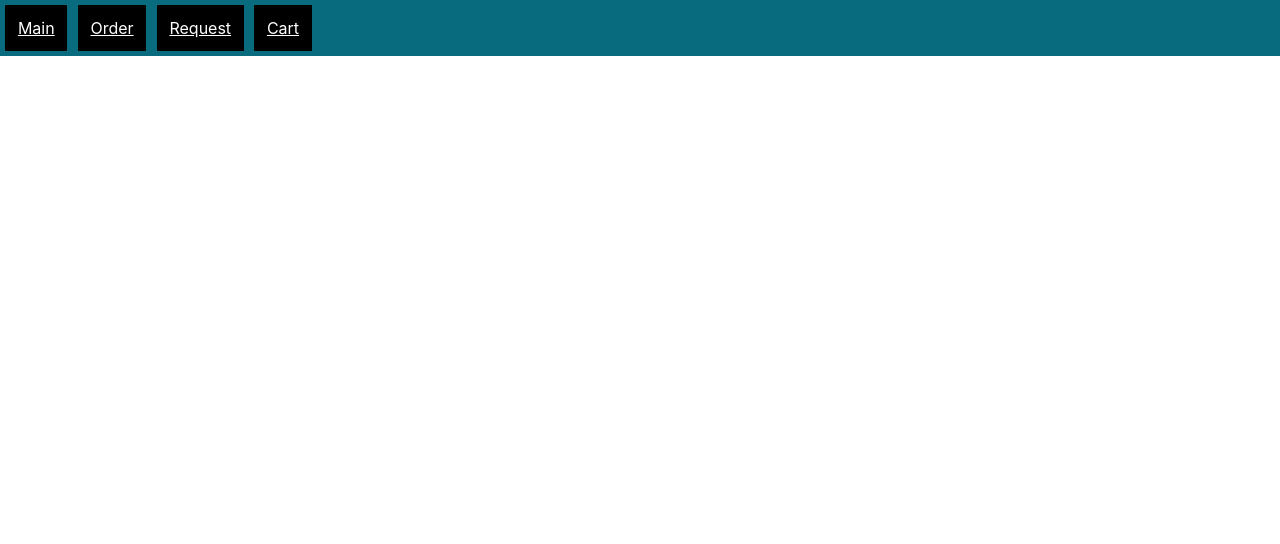
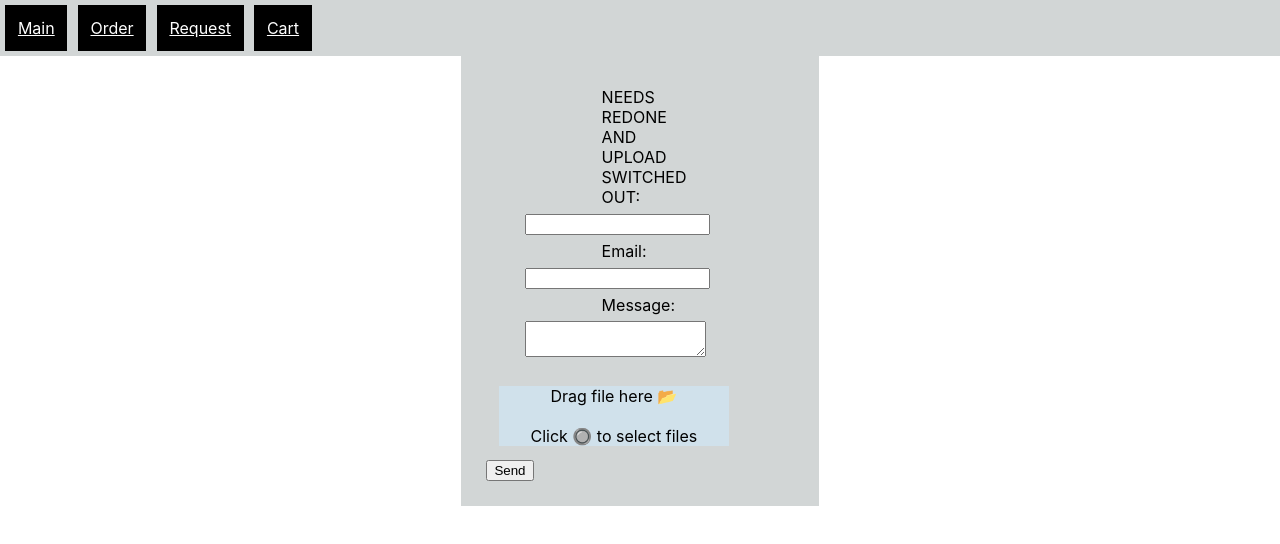
Before and after one commit to 303dog/churchform, a React (Create React App) app: page /request in a window 1280 px wide. Shown: the top 544 px of the page. Built offline with nearby package versions, Linux system fonts and the light colour scheme.

Commit message:
trying out different upload comps"

```diff
--- a/package.json
+++ b/package.json
@@ -6,8 +6,10 @@
     "@testing-library/jest-dom": "^5.11.4",
     "@testing-library/react": "^11.1.0",
     "@testing-library/user-event": "^12.1.10",
+    "axios": "^0.21.1",
     "react": "^17.0.2",
     "react-dom": "^17.0.2",
+    "react-dropzone": "^11.3.2",
     "react-router-dom": "^5.2.0",
     "react-scripts": "4.0.3",
     "web-vitals": "^1.0.1"
--- a/src/App.js
+++ b/src/App.js
@@ -2,6 +2,9 @@ import "./App.css"
 import NavBar from './component/NavBar'
 import { BrowserRouter as Router, Route, Switch } from "react-router-dom"
 import AutoCalcForm from './component/AutoCalcForm'
+import RequestForm from './component/RequestForm'
+import UploadFile from './component/UploadFile'
+
 
 function App() {
   return (
@@ -9,6 +12,8 @@ function App() {
       <NavBar />
       <Switch>
       <Route path='/order' component={AutoCalcForm} />
+      <Route path='/request' component={RequestForm} />
+      <Route path='/upload' component={UploadFile} />
       </Switch>
 
     </Router>
--- a/src/component/AutoCalcForm.css
+++ b/src/component/AutoCalcForm.css
@@ -1,3 +1,12 @@
+* {
+    max-width: auto;
+    margin: auto;
+    padding: auto;
+}
+
 .product__box {
-    background-color: rgb(18, 143, 122);
+  max-width: 600px;
+  margin: auto;
+  margin-top: 1%;
+  background: rgb(210, 214, 214);
 }
--- a/src/component/AutoCalcForm.js
+++ b/src/component/AutoCalcForm.js
@@ -1,11 +1,20 @@
 import React from "react";
+import UploadFile from './UploadFile'
+import './AutoCalcForm.css'
 
 class AutoCalcForm extends React.Component {
   state = {
     products: [
-      { title: "Color", count: 0, price: 2.49 },
-      { title: "B&W", count: 0, price: 1.78 },
-      { title: "Half&Half", count: 0, price: 2.89 },
+      { title: "Color XLarge", size: '12" X 18"', count: 0, price: 2.50 },
+      { title: "Color Large", size: '11" X 17"', count: 0, price: 1.75 },
+      { title: "Color Medium", size: '8.5" X 11"', count: 0, price: 2.75 },
+      { title: "Color Small", size: '8.5" X 5.5"', count: 0, price: 2.50 },
+      { title: "Color XSmall", size: '4.25" X 5.5"', count: 0, price: 1.75 },
+      { title: "B&W XLarge", size: '12" X 18"', count: 0, price: 2.80 },
+      { title: "B&W Large", size: '11" X 17"', count: 0, price: 2.50 },
+      { title: "B&W Medium", size: '8.5" X 11"', count: 0, price: 1.75 },
+      { title: "B&W Small", size: '8.5" X 5.5"', count: 0, price: 2.75 },
+      { title: "B&W XSmall", size: '4.25" X 5.5"', count: 0, price: 2.75 },
     ],
   };
 
@@ -18,13 +27,16 @@ class AutoCalcForm extends React.Component {
   };
 
   render() {
-  return (
+    return (
+      <>
     <div className='product__box'>
       <ProductList products={this.state.products} onChange={this.onChange} />
       <Total products={this.state.products} />
+    <UploadFile />
     </div>
+    </>
   );
-  }
+}
 }
 
 const ProductList = ({ products, onChange }) => (
@@ -37,6 +49,7 @@ const ProductList = ({ products, onChange }) => (
           value={product.count}
           onChange={(e) => onChange(i, parseInt(e.target.value) || 0)}
         />
+        {product.size}
       </li>
     ))}
   </ul>
--- a/src/component/NavBar.css
+++ b/src/component/NavBar.css
@@ -6,14 +6,14 @@
     display: flex;
     padding: 0;
     margin: 0;
-    background: rgb(9, 108, 126);
+    background: rgb(210, 214, 214);
 }
 
 .nav__div {
     display: justify, flex;
     margin: 0;
     padding: 0;
-    background: rgb(68, 112, 129);
+    background: rgb(210, 213, 214);
 }
 
 .nav__home {
--- /dev/null
+++ b/src/component/RequestForm.css
@@ -0,0 +1,72 @@
+* {
+    box-sizing: border-box;
+};
+
+
+input[type=text], textarea {
+    width: 100%;
+    padding: 12px;
+    border: 3px solid rgb(26, 248, 6);
+    resize: vertical;
+  };
+
+  label {
+    padding: 12px 12px 12px 0;
+    display: inline-block;
+  }
+
+  .request__file {
+    float: center;
+    width: 75%;
+    margin: 4%;
+    background:rgb(208, 225, 235);
+    margin-top: 25px;
+    text-align: center;
+
+  }
+
+  input[type=submit] {
+    background-color: #72a0a1;
+    color: white;
+    padding: 12px 20px;
+    border: none;
+    cursor: pointer;
+    float: center;
+  }
+
+  input:hover {
+    background-color: #0bf717;
+  }
+
+  .request__container {
+    background: rgb(210, 214, 214);
+    width: 28%;
+    padding: 2%;
+    margin: auto;
+  }
+
+  .col-25 {
+    float: center;
+    width: 25%;
+    margin-top: 6px;
+  }
+
+  .col-75 {
+    float: center;
+    width: 75%;
+    margin-top: 6px;
+  }
+
+  /* Clear floats after the columns */
+  .request__row:after {
+    content: "";
+    display: table;
+    clear: both;
+    float: center;
+  }
+  @media screen and (max-width: 600px) {
+    .col-25, .col-75, input[type=submit] {
+      width: 100%;
+      margin-top: 0;
+    }
+  }
--- /dev/null
+++ b/src/component/RequestForm.js
@@ -0,0 +1,112 @@
+import React, { useCallback, useState } from "react";
+import { useDropzone } from "react-dropzone";
+import "./RequestForm.css";
+
+export default function RequestForm() {
+  const [name, setName] = useState("");
+  const [status, setStatus] = useState("");
+  const [email, setEmail] = useState("");
+  const [message, setMessage] = useState("");
+  const [file, setFile] = useState({});
+
+  const onDrop = useCallback((acceptedFiles) => {
+    console.log(acceptedFiles);
+    setFile(acceptedFiles[0]);
+  }, []);
+  const { getRootProps, getInputProps, isDragActive } = useDropzone({ onDrop });
+
+  const encode = (data) => {
+    const formData = new FormData();
+    Object.keys(data).forEach((k) => {
+      formData.append(k, data[k]);
+    });
+    return formData;
+  };
+
+  const handleSubmit = (e) => {
+    const data = { "form-name": "contact", name, email, message, file };
+
+    fetch("/", {
+      method: "POST",
+      // headers: { "Content-Type": 'multipart/form-data; boundary=random' },
+      body: encode(data),
+    })
+      .then(() => setStatus("Form Submission Successful!!"))
+      .catch((error) => setStatus("Form Submission Failed!"));
+
+    e.preventDefault();
+  };
+
+  const handleChange = (e) => {
+    const { name, value } = e.target;
+    if (name === "name") {
+      return setName(value);
+    }
+    if (name === "email") {
+      return setEmail(value);
+    }
+    if (name === "message") {
+      return setMessage(value);
+    }
+  };
+
+  return (
+    <div className='request__container'>
+      <form onSubmit={handleSubmit} action='/thank-you/'>
+        <div clasName='request__row'>
+          <div className='col-25'>
+            <label>NEEDS REDONE AND UPLOAD SWITCHED OUT:</label>
+          </div>
+          <div className='col-75'>
+            <input
+              type='text'
+              name='name'
+              value={name}
+              onChange={handleChange}
+            />
+          </div>
+        </div>
+        <div className='request__row'>
+          <div className='col-25'>
+            <label>Email:</label>
+          </div>
+          <div className='col-75'>
+            <input
+              type='email'
+              name='email'
+              value={email}
+              onChange={handleChange}
+            />
+          </div>
+        </div>
+        <div clasName='request__row'>
+          <div className='col-25'>
+            <label>Message:</label>
+          </div>
+          <div className='col-75'>
+            <textarea name='message' value={message} onChange={handleChange} />
+          </div>
+        </div>
+        <div className='request__file'>
+        <div {...getRootProps()}>
+          <input {...getInputProps()} />
+          {isDragActive ? (
+            <p>Drop the files here ...</p>
+          ) : (
+            <p>
+              Drag file here 📂
+              <br />
+              <br />
+              Click 🔘 to select files
+            </p>
+          )}
+        </div>
+        </div>
+        <div className='request__row'>
+          <button type='submit'>Send</button>
+        </div>
+      </form>
+      <h3>{status}</h3>
+    </div>
+  );
+}
--- /dev/null
+++ b/src/component/UploadFile.js
@@ -0,0 +1,68 @@
+import axios from "axios";
+import React, { Component } from "react";
+
+class UploadFile extends Component {
+  state = {
+    selectedFile: null,
+  };
+
+  onFileChange = (event) => {
+    this.setState({ selectedFile: event.target.files[0] });
+  };
+
+  onFileUpload = () => {
+    const formData = new FormData();
+
+    formData.append(
+      "myFile",
+      this.state.selectedFile,
+      this.state.selectedFile.name
+    );
+
+    console.log(this.state.selectedFile);
+
+    axios.post("api/uploadfile", formData);
+  };
+
+  fileData = () => {
+    if (this.state.selectedFile) {
+      return (
+        <div>
+          <h2>File Details:</h2>
+
+          <p>File Name: {this.state.selectedFile.name}</p>
+
+          <p>File Type: {this.state.selectedFile.type}</p>
+
+          <p>
+            Last Modified:{" "}
+            {this.state.selectedFile.lastModifiedDate.toDateString()}
+          </p>
+        </div>
+      );
+    } else {
+      return (
+        <div>
+          <br />
+          <h4>Choose before Pressing the Upload button</h4>
+        </div>
+      );
+    }
+  };
+
+  render() {
+    return (
+      <div>
+        <h1></h1>
+        <h3>File Upload</h3>
+        <div>
+          <input type='file' onChange={this.onFileChange} />
+          <button onClick={this.onFileUpload}>Upload!</button>
+        </div>
+        {this.fileData()}
+      </div>
+    );
+  }
+}
+
+export default UploadFile;
```
Also changed, not shown: src/component/Upload.js (added, +31 -0 lines), src/component/Shipping.js (added), 2 other files (tests, documents, lock files or other folders).
